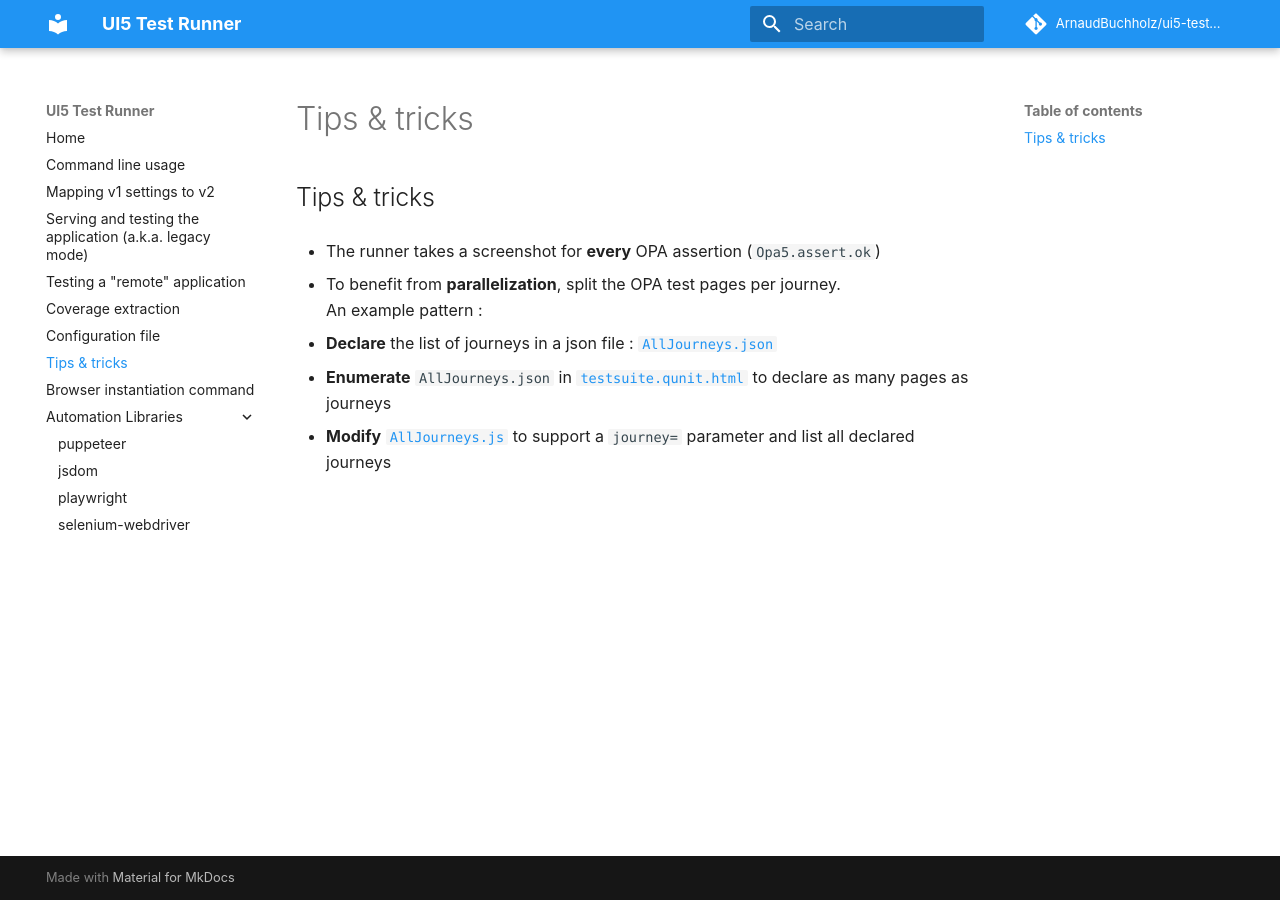
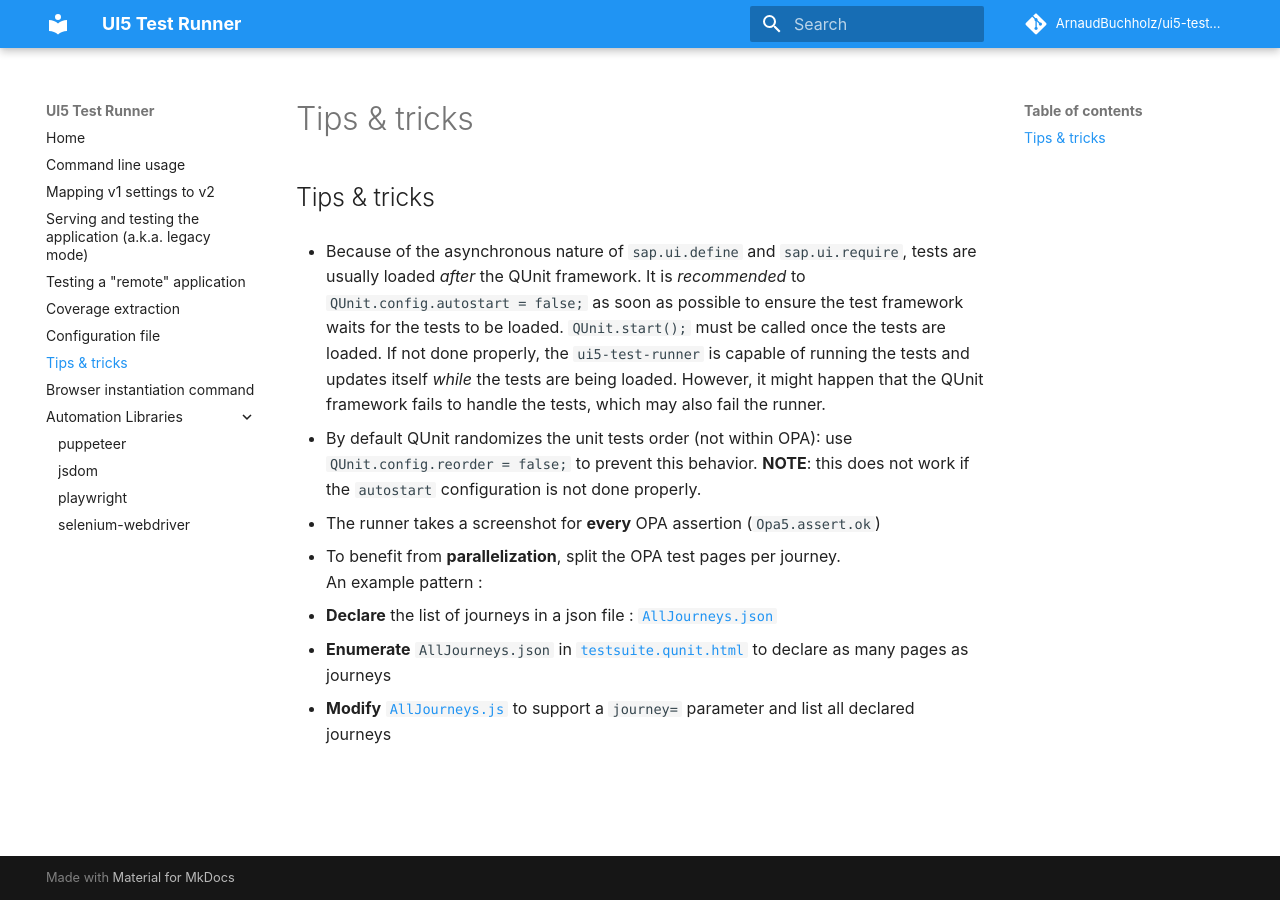
Before and after one commit to ArnaudBuchholz/ui5-test-runner, an MkDocs documentation site: the page built from docs/tipsNtricks.md, in a window 1280 px wide. Built offline with MkDocs 1.6.1 and Material for MkDocs 9.7.7, drawn with Linux system fonts in a browser that asks for light colours; comment, search, counter and statistics services are not loaded.

Commit message:
documentation: update

```diff
--- a/docs/tipsNtricks.md
+++ b/docs/tipsNtricks.md
@@ -1,8 +1,12 @@
 ## Tips & tricks
+
+* Because of the asynchronous nature of `sap.ui.define` and `sap.ui.require`, tests are usually loaded *after* the QUnit framework. It is *recommended* to `QUnit.config.autostart = false;` as soon as possible to ensure the test framework waits for the tests to be loaded. `QUnit.start();` must be called once the tests are loaded. If not done properly, the `ui5-test-runner` is capable of running the tests and updates itself *while* the tests are being loaded. However, it might happen that the QUnit framework fails to handle the tests, which may also fail the runner.
+
+* By default QUnit randomizes the unit tests order (not within OPA): use `QUnit.config.reorder = false;` to prevent this behavior. **NOTE**: this does not work if the `autostart` configuration is not done properly.
 
 * The runner takes a screenshot for **every** OPA assertion (`Opa5.assert.ok`)
 
 * To benefit from **parallelization**, split the OPA test pages per journey.<br> An example pattern :
-  - **Declare** the list of journeys in a json file : [`AllJourneys.json`](https://github.com/ArnaudBuchholz/training-ui5con18-opa/blob/main/webapp/test/integration/AllJourneys.json)
-  - **Enumerate** `AllJourneys.json` in [`testsuite.qunit.html`](https://github.com/ArnaudBuchholz/training-ui5con18-opa/blob/main/webapp/test/testsuite.qunit.html#L16) to declare as many pages as journeys
-  - **Modify** [`AllJourneys.js`](https://github.com/ArnaudBuchholz/training-ui5con18-opa/blob/main/webapp/test/integration/init.js#L22) to support a `journey=` parameter and list all declared journeys
+  * **Declare** the list of journeys in a json file : [`AllJourneys.json`](https://github.com/ArnaudBuchholz/training-ui5con18-opa/blob/main/webapp/test/integration/AllJourneys.json)
+  * **Enumerate** `AllJourneys.json` in [`testsuite.qunit.html`](https://github.com/ArnaudBuchholz/training-ui5con18-opa/blob/main/webapp/test/testsuite.qunit.html#L16) to declare as many pages as journeys
+  * **Modify** [`AllJourneys.js`](https://github.com/ArnaudBuchholz/training-ui5con18-opa/blob/main/webapp/test/integration/init.js#L22) to support a `journey=` parameter and list all declared journeys
```
Also changed, not shown: docs/README.md (+2 -0 lines), docs/usage.md (+2 -2 lines).
